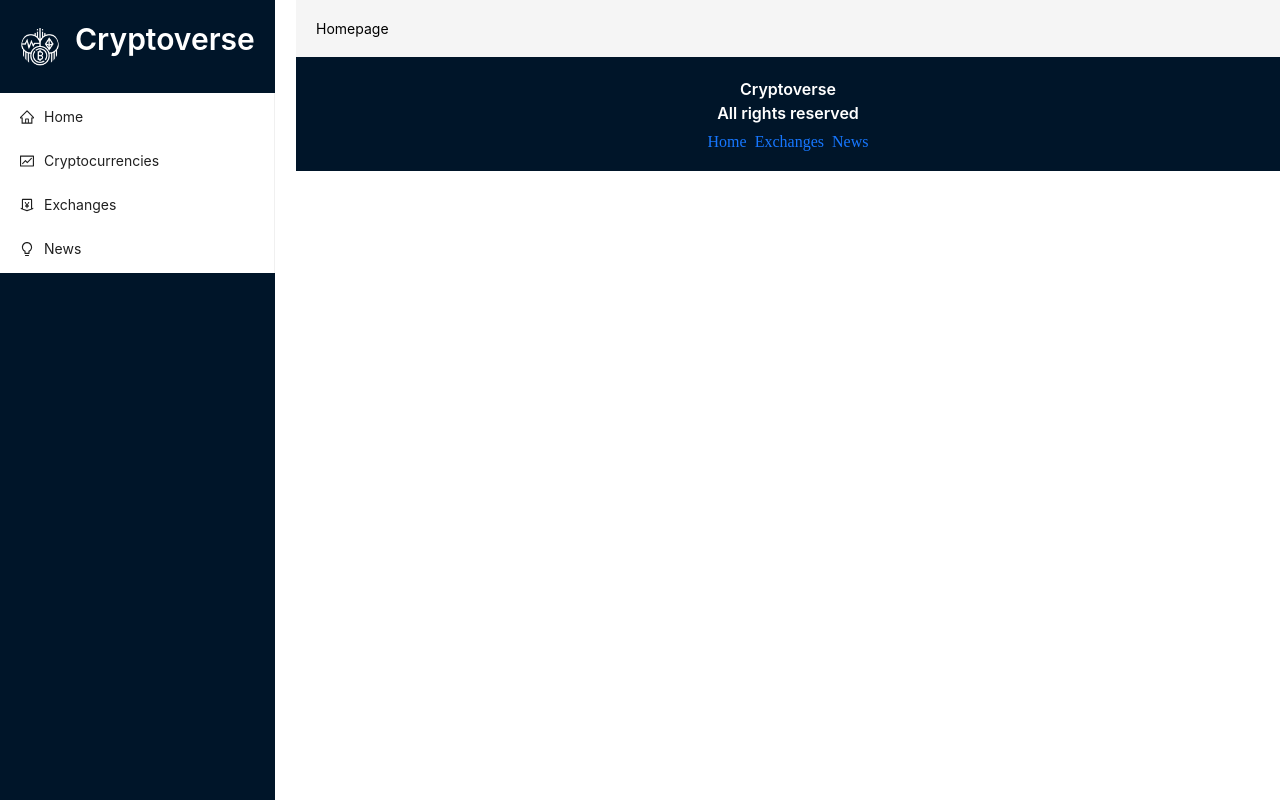
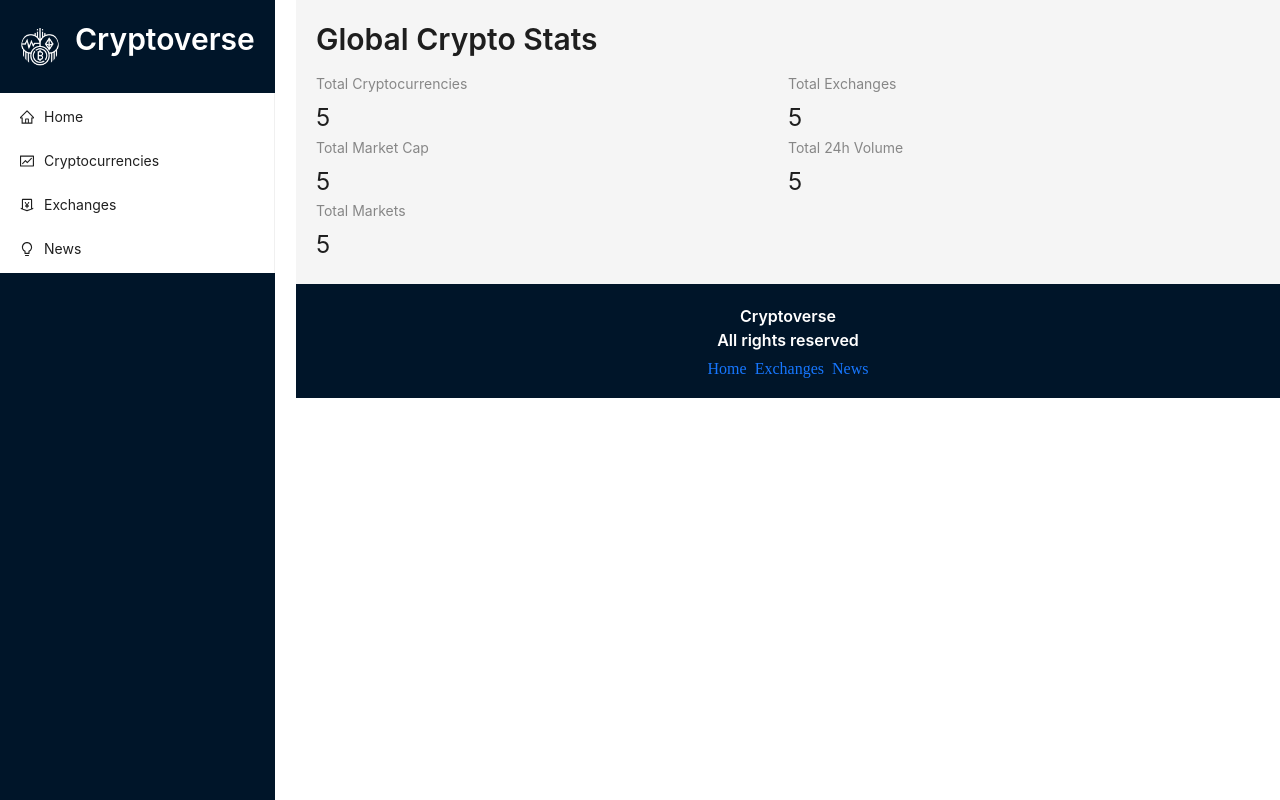
Before and after one commit to mueed777/Crypto-Hub, a React (Vite) app: page / in a window 1280 px wide. Built offline with nearby package versions, Linux system fonts and the light colour scheme.

Commit message:
AH: added hard coded global crypto stats in home page

```diff
--- a/src/components/Homepage.jsx
+++ b/src/components/Homepage.jsx
@@ -1,5 +1,33 @@
+/* eslint-disable no-unused-vars */
+import { Col, Row, Statistic, Typography } from "antd";
+
+const { Title } = Typography;
+
 const Homepage = () => {
-  return <div>Homepage</div>;
+  return (
+    <>
+      <Title level={2} className="heading">
+        Global Crypto Stats
+      </Title>
+      <Row>
+        <Col span={12}>
+          <Statistic title="Total Cryptocurrencies" value={5}></Statistic>
+        </Col>
+        <Col span={12}>
+          <Statistic title="Total Exchanges" value={5}></Statistic>
+        </Col>
+        <Col span={12}>
+          <Statistic title="Total Market Cap" value={5}></Statistic>
+        </Col>
+        <Col span={12}>
+          <Statistic title="Total 24h Volume" value={5}></Statistic>
+        </Col>
+        <Col span={12}>
+          <Statistic title="Total Markets" value={5}></Statistic>
+        </Col>
+      </Row>
+    </>
+  );
 };
 
 export default Homepage;
```
